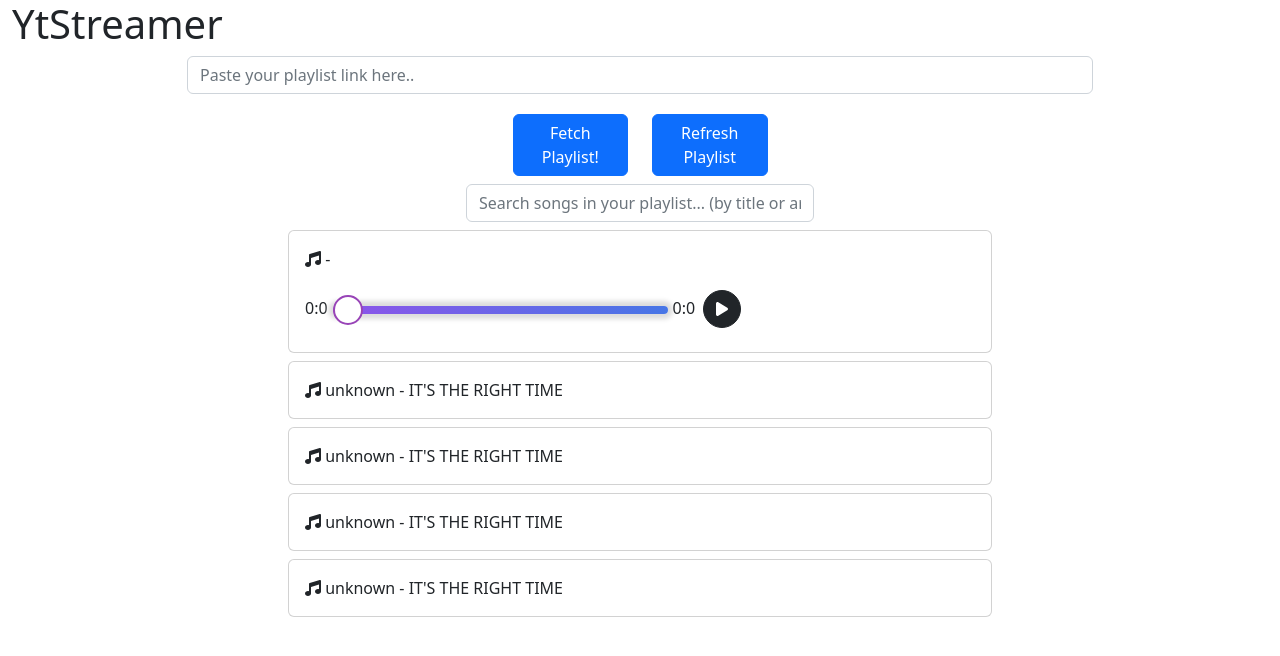
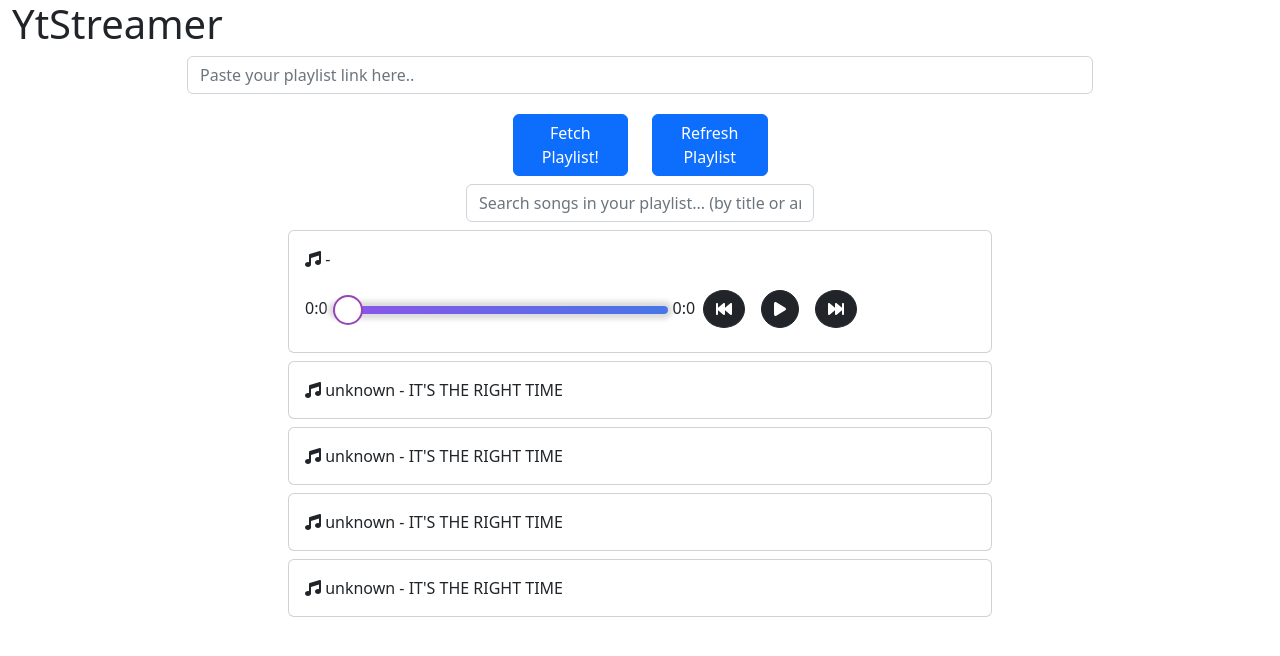
Before and after one commit to anurag1004/yt-music-streamer, an Angular app in the folder ui/yt-streamer/: page / in a window 1280 px wide. Shown: the top 656 px of the page. Built offline with nearby package versions, Linux system fonts and the light colour scheme.

Commit message:
added events for changing track (next and previous)

```diff
--- a/ui/yt-streamer/src/app/playlist/player/player.component.html
+++ b/ui/yt-streamer/src/app/playlist/player/player.component.html
@@ -18,9 +18,16 @@
               class="range purple"
             />
             <span>{{maxDuration| minuteSeconds }}</span>
+            <button class="btn btn-dark m-2 playerbtn" (click)="changeSong('previous')">
+              <fa-icon [icon]="previosIcon"></fa-icon>
+            </button>
             <button class="btn btn-dark m-2 playerbtn" (click)="playerHandler()">
               <fa-icon [icon]="playerIcon"></fa-icon>
             </button>
+            <button class="btn btn-dark m-2 playerbtn" (click)="changeSong('next')">
+              <fa-icon [icon]="nextIcon"></fa-icon>
+            </button>
+
           </div>
         </div>
       </div>
--- a/ui/yt-streamer/src/app/playlist/player/player.component.ts
+++ b/ui/yt-streamer/src/app/playlist/player/player.component.ts
@@ -1,5 +1,5 @@
 import { Component } from '@angular/core';
-import { faMusic, faPlay, faPause } from '@fortawesome/free-solid-svg-icons';
+import { faMusic, faPlay, faPause, faForwardFast, faBackwardFast } from '@fortawesome/free-solid-svg-icons';
 import { PlaylistStorageService } from 'src/app/service/playlist.storage.service';
 import { PlaylistItem } from 'src/shared/playlistItem.model';
 
@@ -10,26 +10,34 @@ import { PlaylistItem } from 'src/shared/playlistItem.model';
 })
 export class PlayerComponent {
   playlistItem:PlaylistItem = new PlaylistItem('', '', '', '', '', '');
-  /*
-    configure icons
-  */
+  songIndex = -1;
+  /* configure icons */
   musicIcon = faMusic;
   playIcon = faPlay;
   pauseIcon = faPause
+  previosIcon = faBackwardFast;
+  nextIcon = faForwardFast;
   playerIcon = this.playIcon;
+  /* END */
+
   audio:HTMLAudioElement = new Audio();
   maxDuration = 0;
   playbackPosition = 0;
   private previewUrl:string = '';
 
   constructor(private plStorageServ: PlaylistStorageService) {
-    this.plStorageServ.currentSongChanged.subscribe((song: PlaylistItem) => {
+    this.plStorageServ.currentSongChanged.subscribe((currentSong:{track:PlaylistItem, index:number}) => {
+      const {track, index} = currentSong;
       // stop current song if playing
       this.audio.pause();
       this.setDefaultAudioConfig();
       // set new song
-      this.playlistItem = song;
-      this.previewUrl = `http://localhost:3000/playsong/${song.id}`;
+      this.playlistItem = track;
+      this.previewUrl = `http://localhost:3000/playsong/${track.id}`;
+      this.songIndex = index;
+      console.log(`new song: ${this.playlistItem.title} (${this.songIndex})`)
+      // play new song
+      this.playerHandler()
     })
   }
   seek(event:Event):void {
@@ -67,7 +75,23 @@ export class PlayerComponent {
       this.playbackPosition = this.audio.currentTime;
     }
     this.audio.play();
+    // temporary volume
+    this.audio.volume = 0.1;
     this.playerIcon = this.pauseIcon;
+  }
+  changeSong(direction:string):void {
+    console.log(`change song: ${direction}`)
+    // check if playlistitem is empty
+    if (this.playlistItem.id.length === 0) {
+      console.log('no song selected')
+      return;
+    }
+    // change track
+    if(direction === 'next') {
+      this.plStorageServ.getTrackByIndex(this.songIndex + 1);
+    } else {
+      this.plStorageServ.getTrackByIndex(this.songIndex - 1);
+    }
   }
   setDefaultAudioConfig():void {
     // reset audio object
--- a/ui/yt-streamer/src/app/playlist/playlist-item/playlist-item.component.ts
+++ b/ui/yt-streamer/src/app/playlist/playlist-item/playlist-item.component.ts
@@ -10,7 +10,7 @@ import { PlaylistStorageService } from 'src/app/service/playlist.storage.service
 })
 export class PlaylistItemComponent{
   @Input() playlistItem:PlaylistItem = new PlaylistItem('', '', '', '', '', '');
-
+  @Input() index:number = -1;
   /*
     configure icons
   */
@@ -19,6 +19,6 @@ export class PlaylistItemComponent{
   }
 
   playTrack():void {
-    this.plStorageServ.playTrack(this.playlistItem);
+    this.plStorageServ.playTrack(this.playlistItem, this.index);
   }
 }
--- a/ui/yt-streamer/src/app/playlist/playlist.component.html
+++ b/ui/yt-streamer/src/app/playlist/playlist.component.html
@@ -2,7 +2,8 @@
     <app-search-bar></app-search-bar>
     <app-player></app-player>
     <app-playlist-item
-      *ngFor="let item of playlist"
+      *ngFor="let item of playlist; let i = index"
       [playlistItem]="item"
+      [index] = "i"
     ></app-playlist-item>
 </div>
--- a/ui/yt-streamer/src/app/service/playlist.storage.service.ts
+++ b/ui/yt-streamer/src/app/service/playlist.storage.service.ts
@@ -39,7 +39,7 @@ export class PlaylistStorageService {
     },
   ];
   public playListChanged = new EventEmitter<PlaylistItem[]>();
-  public currentSongChanged = new EventEmitter<PlaylistItem>();
+  public currentSongChanged = new EventEmitter<{track:PlaylistItem, index:number}>();
   constructor() {}
   addPlaylistItems(items: any[]) {
     this.playlist = items.map((item: any) => {
@@ -69,7 +69,11 @@ export class PlaylistStorageService {
     });
     this.playListChanged.emit(filteredPlaylist);
   }
-  playTrack(track: PlaylistItem) {
-    this.currentSongChanged.emit(track);
+  playTrack(track: PlaylistItem, index: number):void {
+    this.currentSongChanged.emit({track: track, index: this.playlist.indexOf(track)});
+  }
+  getTrackByIndex(index: number):void {
+    index = index < 0 ? this.playlist.length-1:(index > this.playlist.length-1 ? 0 : index);
+    this.currentSongChanged.emit({track: this.playlist[index], index});
   }
 }
```
